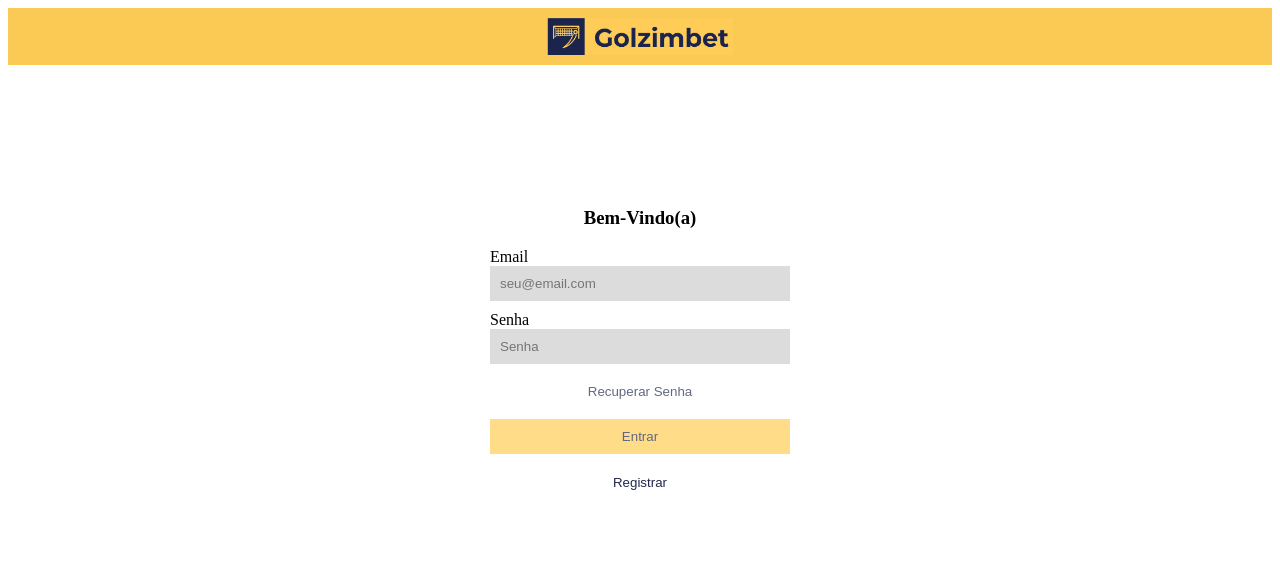
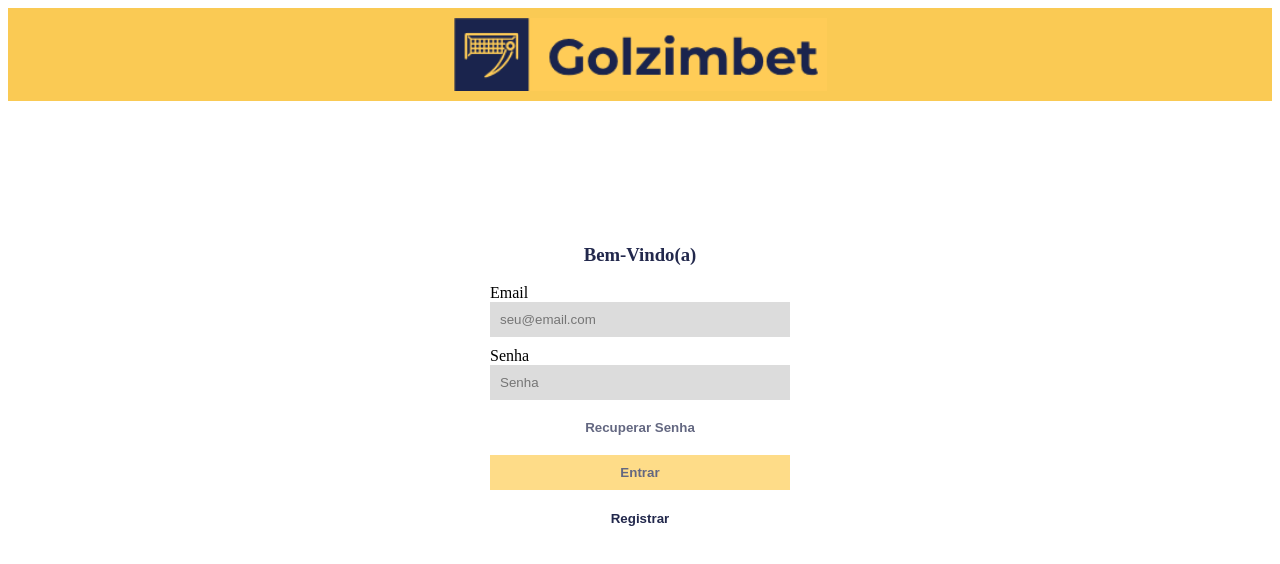
Before and after one commit to Jaraujo72/Golzim, a website: page index.html in a window 1280 px wide. Drawn offline with Linux system fonts and the light colour scheme; no server answers.

Commit message:
Ajuste home

```diff
--- a/css/global.css
+++ b/css/global.css
@@ -34,6 +34,8 @@
     justify-content: center;
     position: relative;
     margin-top: 30%;
+    color: #22284c;
+    font-weight: bold;
 }
 
 .topPagina {
@@ -73,6 +75,7 @@
 
 .clear {
     color: #22284c;
+    font-weight: bold;
     border: none;
     background: transparent;
 }
@@ -86,11 +89,13 @@
     background: #fece56;
     border: none;
     color: #22284c;
+    font-weight: bold;
 }
 
 .outline {
     background: transparent;
     color: #22284c;
+    font-weight: bold;
     border: 1px solid white;
 }
 
--- a/css/home.css
+++ b/css/home.css
@@ -72,6 +72,7 @@ body {
     &:hover {
         background-color: #faca54;
         color: #22284c;
+        font-weight: bold;
     }
 }
 
--- a/index.html
+++ b/index.html
@@ -14,7 +14,7 @@
 
 <body>
     <header class="topPagina">
-        <img src="/img/golzimLimpo.png" width="15%">
+        <img src="/img/golzimLimpo.png" width="30%">
     </header>
     <div class="body centralize">
         <form>
```
